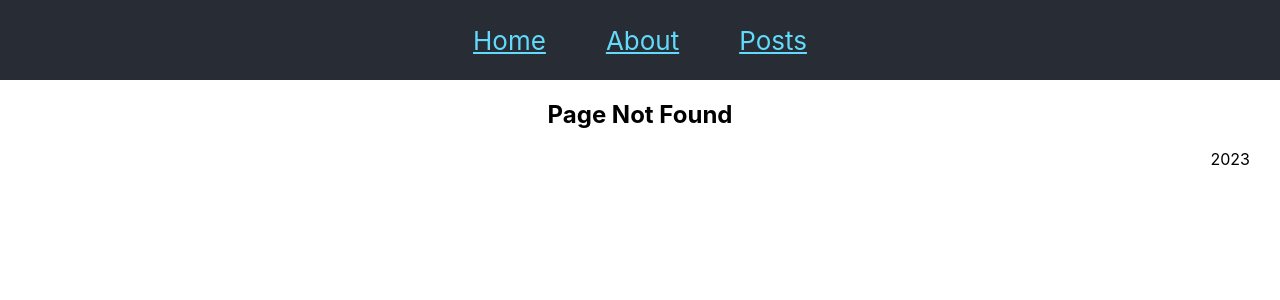
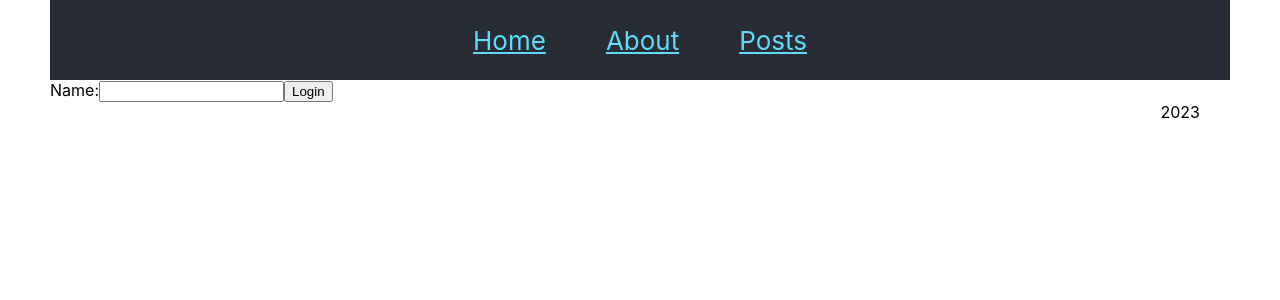
Before and after one commit to maxiair1/react-routerv6, a React (Create React App) app: page /login in a window 1280 px wide. Before the commit this address had no page. Shown: the top 300 px of the page. Built offline with nearby package versions, Linux system fonts and the light colour scheme.

Commit message:
Работа с историей, локацией и приватными роутами в React-router 6

```diff
--- a/src/App.css
+++ b/src/App.css
@@ -1,5 +1,6 @@
 .App {
-  text-align: center;
+margin: auto;
+padding: 0 50px;
 }
 
 .App-logo {
--- a/src/App.js
+++ b/src/App.js
@@ -1,31 +1,37 @@
 import React from "react";
 import logo from './logo.svg';
 import './App.css';
-import { Link, Routes, Route } from "react-router-dom";
+import { Link, Routes, Route, Navigate } from "react-router-dom";
 import { HomePage } from './Components/Homepage';
 import { About } from './Components/About';
 import { Posts } from './Components/Posts';
 import { NotFound } from './Components/NotFound';
 import { Layout } from './Components/Layout';
-import { SinglePage } from './Components/SinglePage';
+import { PostPage } from './Components/PostPage';
 import { NewPost } from './Components/NewPost';
 import { EditPost } from './Components/EditPost';
+import { LoginPage } from './Components/LoginPage';
+import { RequireAuth } from './Hoc/RequireAuth';
+import { AuthProvider } from './Hoc/AuthProvider';
 
 function App() {
     return (
         <div className="App">
-
+            <AuthProvider>
                 <Routes>
                     <Route path="/" element={ <Layout/> }>
                         <Route index element={ <HomePage/> }/>
                         <Route path="about" element={ <About/> }/>
+                        <Route path="about-us" element={ <Navigate to="/about" replace/> }/>
                         <Route path="posts" element={ <Posts/> }/>
-                    <Route path="posts/:id" element={ <SinglePage/> }/>
+                        <Route path="posts/:id" element={ <PostPage/> }/>
                         <Route path="posts/:id/edit" element={ <EditPost/> }/>
-                    <Route path="posts/new" element={ <NewPost/> }/>
+                        <Route path="posts/new" element={ <RequireAuth><NewPost/></RequireAuth> }/>
+                        <Route path="login" element={ <LoginPage/> }/>
                         <Route path="*" element={ <NotFound/> }/>
                     </Route>
                 </Routes>
+            </AuthProvider>
         </div>
     );
 }
--- /dev/null
+++ b/src/Components/LoginPage.jsx
@@ -0,0 +1,33 @@
+import React from "react";
+import {useLocation, useNavigate} from "react-router-dom";
+import {useAuth} from '../hook/useAuth';
+
+const LoginPage = () => {
+    const location = useLocation();
+    const navigate = useNavigate()
+    const {signin} = useAuth();
+    const fromPage = location.state?.from?.pathname || "/"
+
+
+    const handleSubmit = (event) => {
+        event.preventDefault();
+        const form = event.target;
+        const user = form.userName.value;
+        signin(user, () => navigate(fromPage, {replace: true}))
+    }
+
+    return (
+        <div>
+            <form onSubmit={handleSubmit}>
+
+                <label>
+                    Name:<input name="userName"></input>
+                </label>
+
+                <button type="submit">Login</button>
+            </form>
+        </div>
+    );
+}
+
+export {LoginPage};
--- a/src/Components/NewPost.jsx
+++ b/src/Components/NewPost.jsx
@@ -1,9 +1,15 @@
 import React from "react";
+import {useNavigate} from "react-router-dom";
+import {useAuth} from '../hook/useAuth';
 
 const NewPost = () => {
+    const navigate = useNavigate();
+    const {signout} = useAuth();
+
     return (
         <div>
-            New Post
+            <h1>New Post</h1>
+            <button onClick={() => signout(() => navigate("/", {replace: true}))}>Logout</button>
         </div>
     );
 }
--- a/src/Components/SinglePage.jsx
+++ b/src/Components/PostPage.jsx
@@ -1,9 +1,15 @@
 import { useEffect, useState } from "react";
-import { useParams, Link } from 'react-router-dom'
+import { useParams, Link, useNavigate, useLocation } from 'react-router-dom'
 
-const SinglePage = () => {
+const PostPage = () => {
     const { id } = useParams();
     const [post, setPost] = useState({})
+    const navigate = useNavigate();
+    const location = useLocation();
+
+    //переход назад
+    const goBack = () => navigate(-1);
+    const goHome = () => navigate("/", {replace: true});
 
     useEffect(() => {
         fetch(`https://jsonplaceholder.typicode.com/posts/${ id }`)
@@ -12,8 +18,9 @@
     }, [id])
 
     return (
-
         <div>
+            <button onClick={goBack}>Go back</button>
+            <button onClick={goHome}>Go Home</button>
             { post && (
                 <>
                     <h1>{ post.title }</h1>
@@ -24,4 +31,4 @@
     )
 }
 
-export { SinglePage };
+export { PostPage };
--- a/src/Components/Posts.jsx
+++ b/src/Components/Posts.jsx
@@ -1,6 +1,5 @@
-import {useState,useEffect} from "react";
-import {Link} from "react-router-dom";
-import { SinglePage } from "./SinglePage";
+import { useState, useEffect } from "react";
+import { Link } from "react-router-dom";
 
 const Posts = () => {
 
@@ -10,16 +9,17 @@
         fetch("https://jsonplaceholder.typicode.com/posts")
             .then(res => res.json())
             .then(data => setPosts(data))
-    },[])
+    }, [])
 
     return (
         <div>
+            <Link to="/posts/new">Create new post</Link>
             <h1>Posts</h1>
-            {posts.map((item) => {
-            return (<Link key={item.id} to={`/posts/${item.id}`}>
-                <li>{item.title} </li>
-            </Link>)
-        })}
+            { posts.map((item) => {
+                return (<Link key={ item.id } to={ `/posts/${ item.id }` }>
+                    <li>{ item.title } </li>
+                </Link>)
+            }) }
         </div>
     )
 }
--- /dev/null
+++ b/src/Hoc/AuthProvider.jsx
@@ -0,0 +1,22 @@
+import {createContext, useState} from 'react';
+import {useLocation, Navigate} from 'react-router-dom';
+
+export const AuthContext = createContext(null);
+export const AuthProvider = ({children}) => {
+    const [user, setUser] = useState(null);
+
+    const signin = (newUser, cb) => {
+        setUser(newUser);
+        cb();
+    }
+    const signout = ( cb ) => {
+        setUser(null);
+        cb();
+    }
+
+    const value = {user, signin, signout};
+
+    return <AuthContext.Provider value={value}>
+        { children }
+    </AuthContext.Provider>
+}
--- /dev/null
+++ b/src/Hoc/RequireAuth.jsx
@@ -0,0 +1,17 @@
+import {useLocation, Navigate} from 'react-router-dom';
+import {useAuth} from '../hook/useAuth';
+
+const RequireAuth = ({children}) => {
+
+    const location = useLocation();
+    const { user } = useAuth();
+
+    if(!user) {
+        return (<Navigate to="/login" state={{from:location}}/>)
+    };
+
+    return children;
+
+}
+
+export {RequireAuth};
--- /dev/null
+++ b/src/hook/useAuth.js
@@ -0,0 +1,6 @@
+import {useContext} from 'react';
+import {AuthContext} from '../Hoc/AuthProvider';
+
+export function useAuth() {
+    return useContext(AuthContext);
+}
```
Lines whose indentation alone changed are shown as unchanged.
